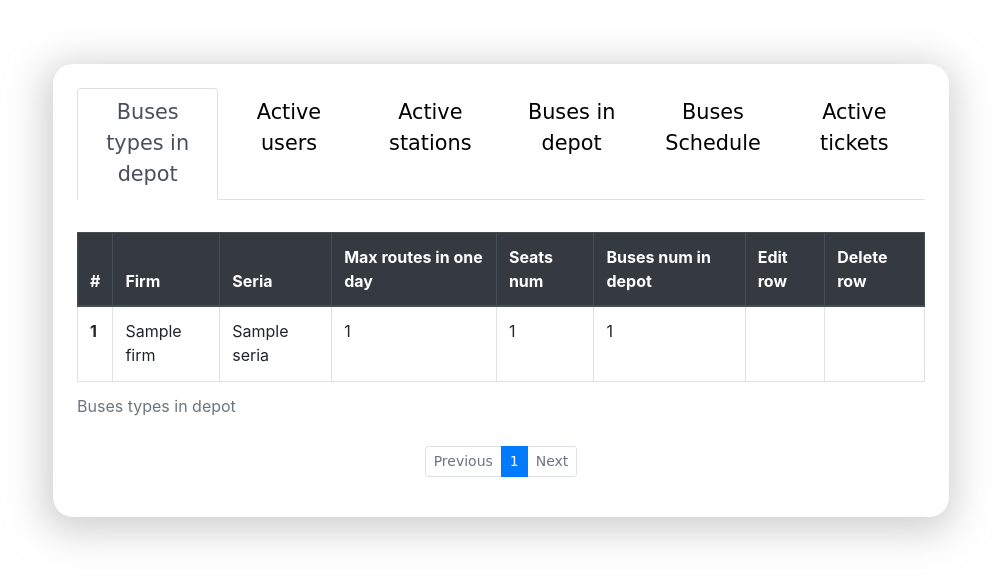
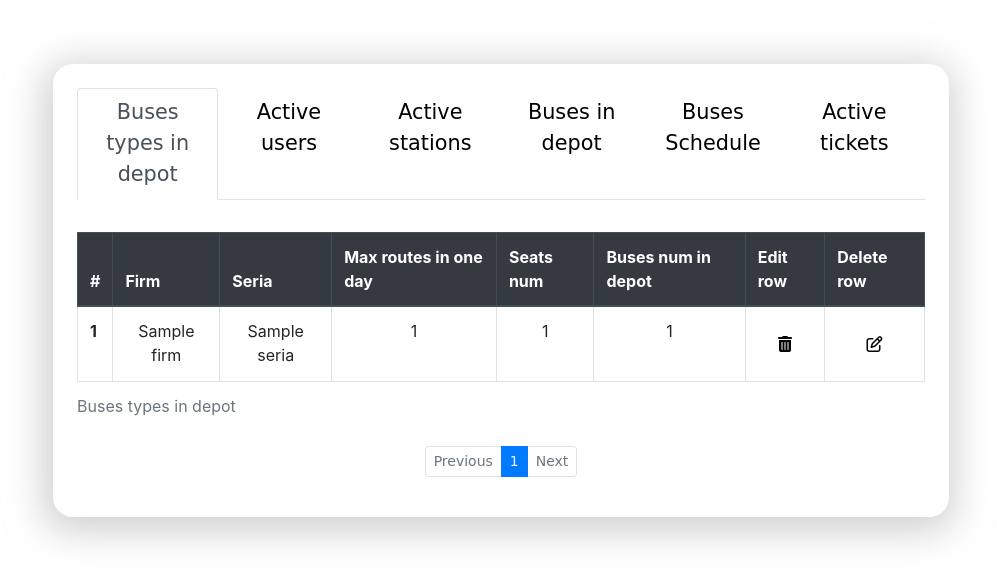
Before and after one commit to Mernus/db_volsu, a Django app: template templates/database.html in a window 1280 px wide. Shown: the top 582 px of the page, without its empty margins (139-1136 px from the left). Run offline with Django 3.2, Linux system fonts and the light colour scheme; the template is opened without the code that fills it: most values are stand-ins (such as "Sample title", 1, 10 or a date in 2020); some libraries are stand-ins or nearby versions; some web fonts are replaced.

Commit message:
icons and table align

```diff
--- a/db_volsu/static/database_page/css/style.css
+++ b/db_volsu/static/database_page/css/style.css
@@ -45,3 +45,8 @@ a:hover {
     letter-spacing: 1px;
     text-transform: uppercase;
 }
+
+td {
+    text-align: center;
+    vertical-align: middle;
+}
--- a/templates/database.html
+++ b/templates/database.html
@@ -20,6 +20,7 @@
     <script src="https://stackpath.bootstrapcdn.com/bootstrap/4.5.0/js/bootstrap.min.js"
             integrity="sha384-OgVRvuATP1z7JjHLkuOU7Xw704+h835Lr+6QL9UvYjZE3Ipu6Tp75j7Bh/kR0JKI"
             crossorigin="anonymous"></script>
+    <script src="https://kit.fontawesome.com/8d6423d7fb.js" crossorigin="anonymous"></script>
 
     <link href="https://fonts.googleapis.com/css2?family=Bellota:wght@700&display=swap" rel="stylesheet">
 
@@ -72,8 +73,8 @@
                         <td>{{ row.day_route_num }}</td>
                         <td>{{ row.seats_num }}</td>
                         <td>{{ row.num_in_depot }}</td>
-                        <td><span class="svg-icons"><span class="fa fa-trash-alt" aria-hidden="true"></span></span></td>
-                        <td><span class="svg-icons"><span class="far fa-edit" aria-hidden="true"></span></span></td>
+                        <td><span class="svg-icons"><i class="fa fa-trash-alt" aria-hidden="true"></i></span></td>
+                        <td><span class="svg-icons"><i class="far fa-edit" aria-hidden="true"></i></span></td>
                     </tr>
                 {% endfor %}
                 </tbody>
```
